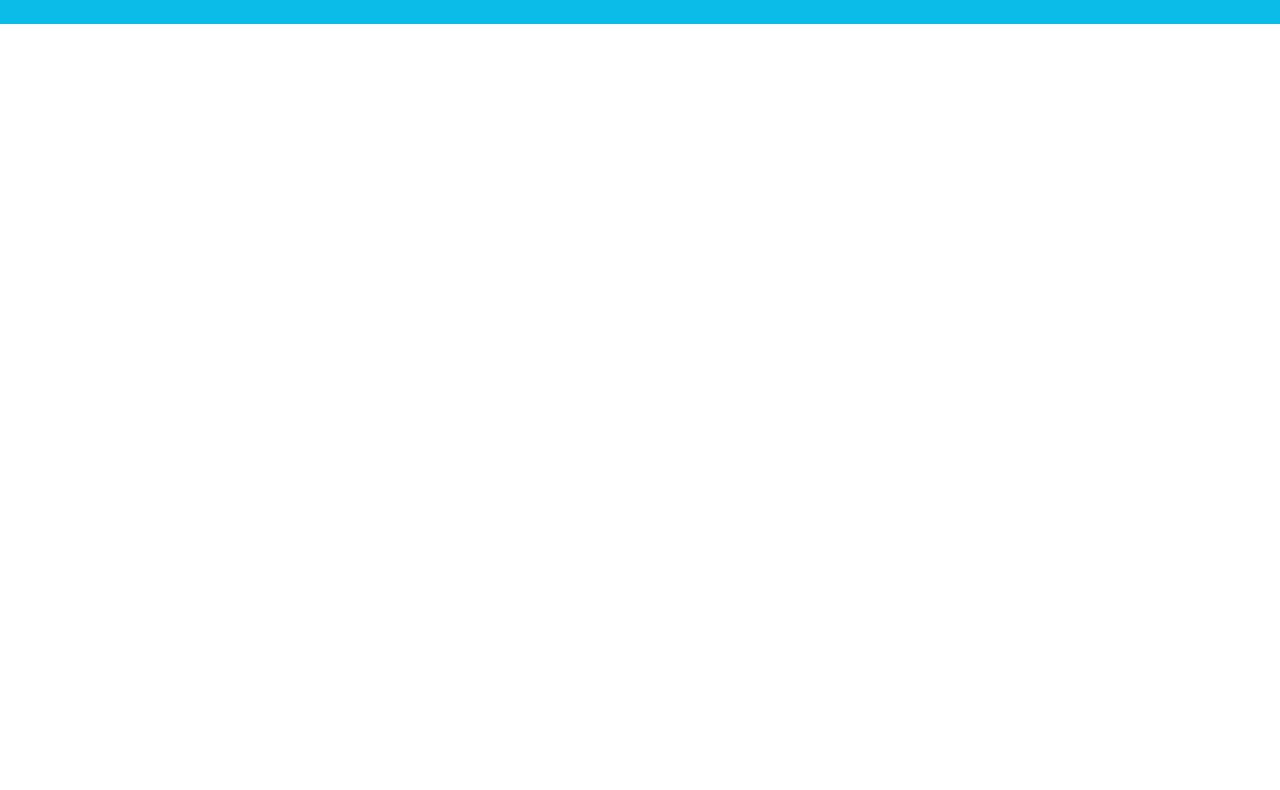
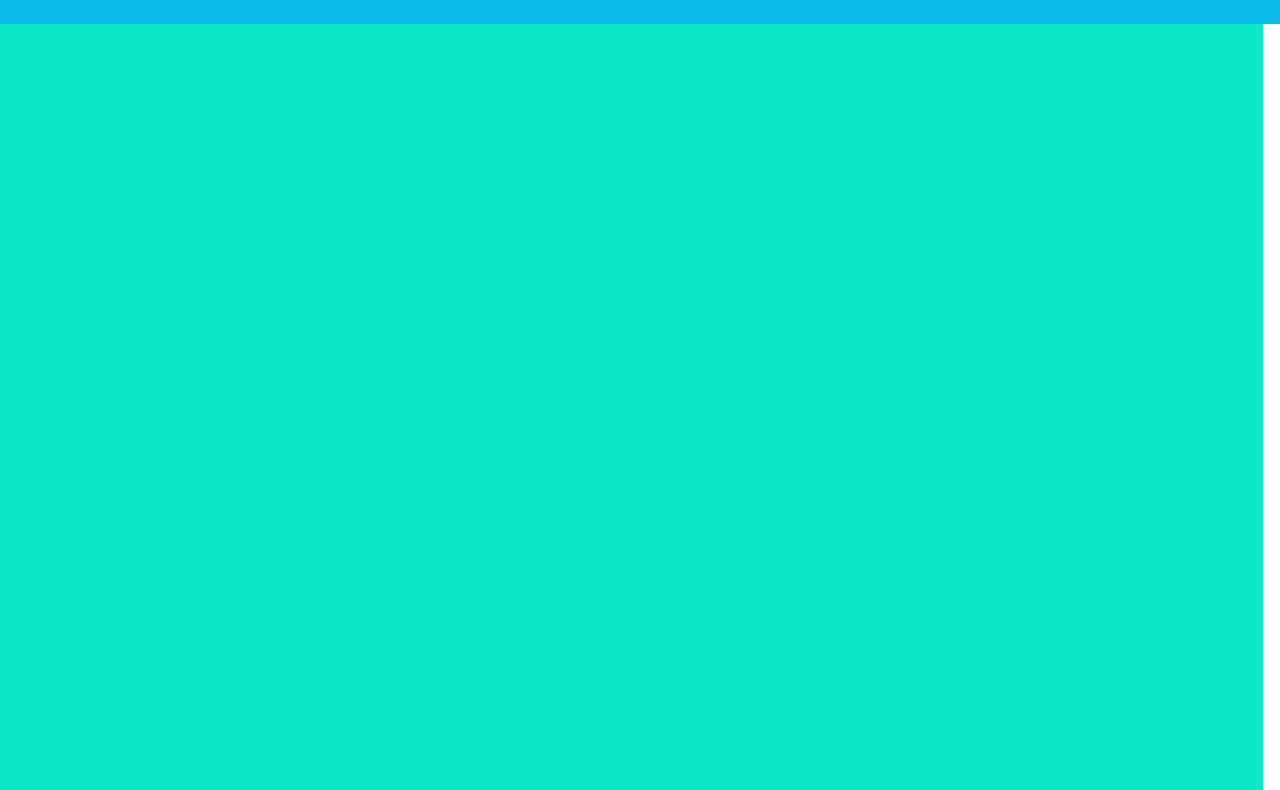
Before and after one commit to stefaniapro5/ProEducation, a plain HTML site: page index.html in a window 1280 px wide. Shown: the part 116-906 px from the top of the page. Before the commit the page ends 800 px from the top, so only its background shows below. Drawn offline with Linux system fonts and the light colour scheme.

Commit message:
modificar colores
se modifico colores y eliminar el subrayado

```diff
--- a/style.css
+++ b/style.css
@@ -2,7 +2,7 @@ body{
 	font-family: verdana;
 	margin: 0;
 }
-
+/*Inicio de Diseño de cabecera*/
 header{
 	display: flex;
 	height: 100px;
@@ -11,13 +11,9 @@ header{
 	align-items: center;
 	padding: 20px;
 }
-
-h2{
-	color: black;
-}
-
 a{
 	color: black;
+	text-decoration: none;
 }
 
 .logo{
@@ -38,3 +34,14 @@ nav a{
 nav a:hover{
 	color: #0CA6C2;
 }
+/*Final de Cabecera*/
+main{
+	width: 1263px;
+	height: 4000px;
+	background-color: #0CE8C3;
+}
+article{
+	width: 700px;
+	height: 500px;
+	background-image:
+}
```
